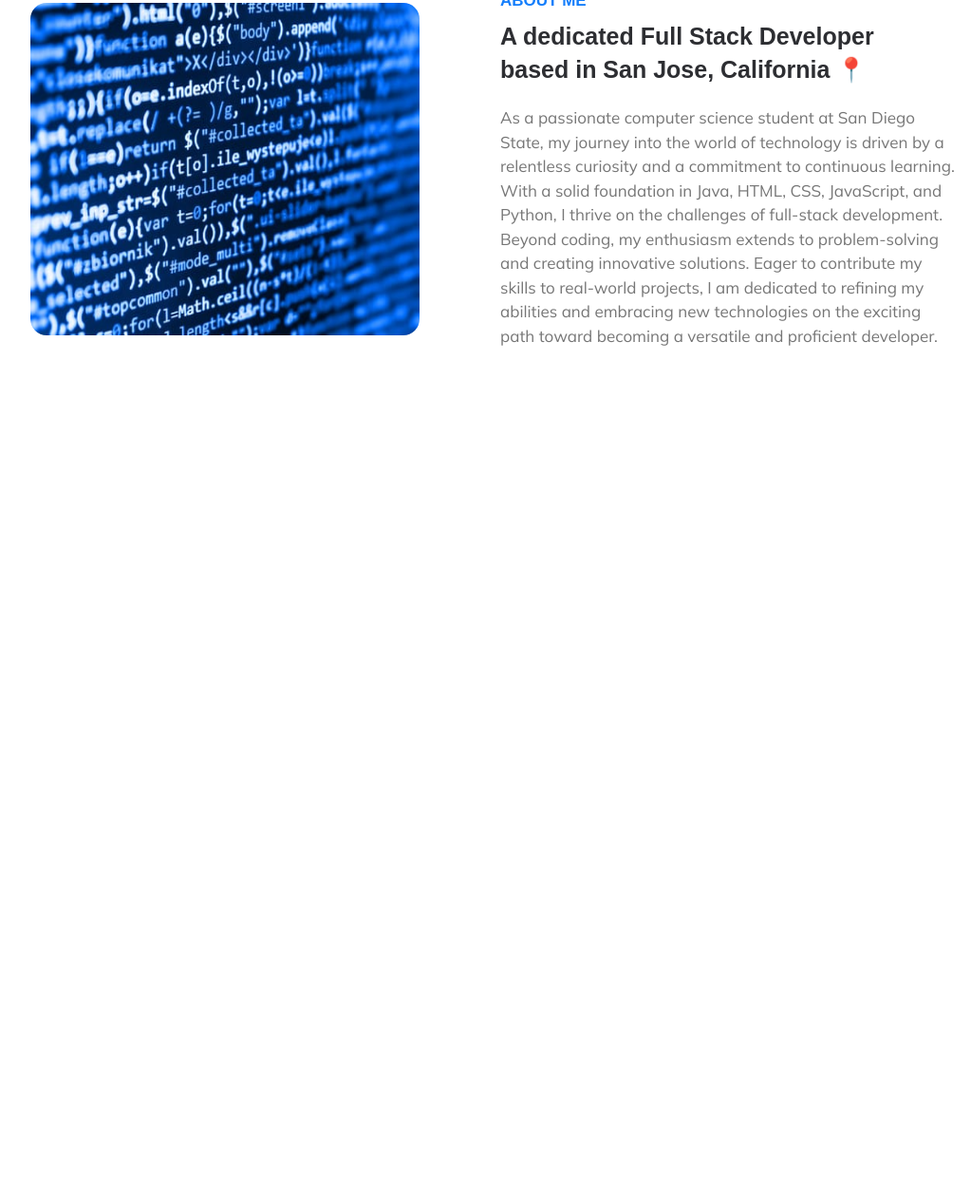
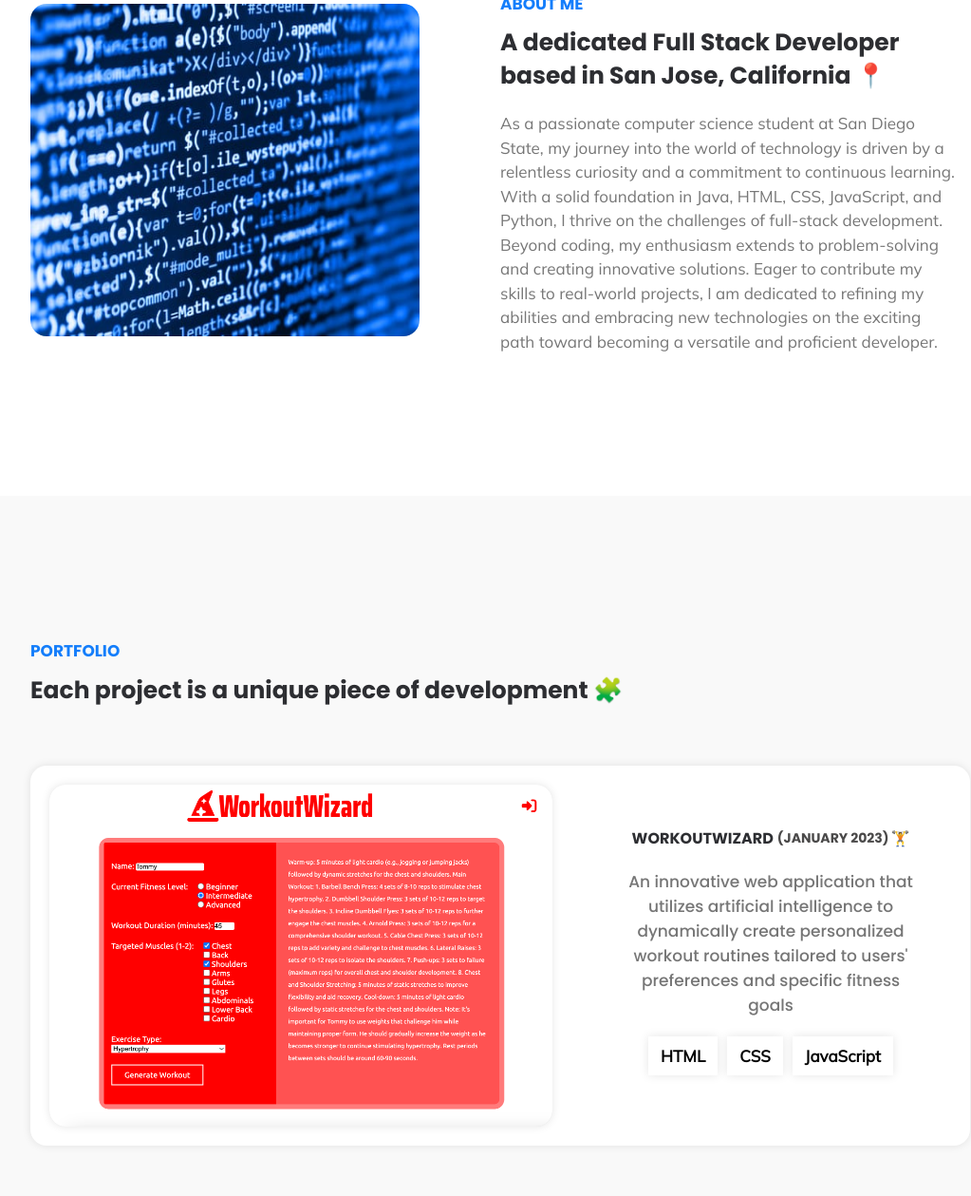
Before and after one commit to tommycomeau3/personal-v2, a plain HTML site: page index.html in a window 1280 px wide. Shown: the part 959-2218 px from the top of the page at 95% size, without its empty margins (113-1136 px from the left). Before the commit the page ends 1475 px from the top, so only its background shows below. Drawn offline with nearby package versions, Linux system fonts and the light colour scheme.

Commit message:
Updates to the Projects section

```diff
--- a/index.html
+++ b/index.html
@@ -17,7 +17,7 @@
                 <a href="#about" class="nav-link">About</a>
             </li>
             <li>
-                <a href="#projects" class="nav-link">Project</a>
+                <a href="#projects" class="nav-link">Projects</a>
             </li>
             <li>
                 <a href="#contact" class="nav-link">Contact</a>
@@ -97,6 +97,31 @@
         </div>
     </section>
 
+    <section class="projects" id="projects">
+        <div class="project-container">
+            <div class="project-content">
+                <p>Portfolio</p>
+                <h3>Each project is a unique piece of development 🧩</h3>
+                <div class="projects-grid">
+                    <div class="pro pro__1 undefined">
+                        <div class="pro__img">
+                            <img src="v4.png" alt="website">
+                        </div>
+                        <div class="pro__text">
+                            <h3>WorkoutWizard<span class="date-class">(January 2023)</span>🏋️</h3>
+                            <p>An innovative web application that utilizes artificial intelligence to dynamically create personalized workout routines tailored to users' preferences and specific fitness goals</p>
+                            <div class="stack">
+                                <p>HTML</p>
+                                <p>CSS</p>
+                                <p>JavaScript</p>
+                            </div>
+                        </div>
+                    </div>
+                </div>
+            </div>
+        </div>
+    </section>
+
     <script type="module" src="https://unpkg.com/ionicons@5.5.2/dist/ionicons/ionicons.esm.js"></script>
     <script nomodule src="https://unpkg.com/ionicons@5.5.2/dist/ionicons/ionicons.js"></script>
 </body>
--- a/style.css
+++ b/style.css
@@ -1,5 +1,6 @@
 @import url('https://fonts.googleapis.com/css2?family=Open+Sans:wght@600;700;800&display=swap');
 @import url('https://fonts.googleapis.com/css2?family=Mulish&display=swap');
+@import url('https://fonts.googleapis.com/css2?family=Poppins:wght@500;600;700;800&display=swap');
 
 html {
     font-size: 62.5%;
@@ -262,6 +263,130 @@ nav ul a:hover {
     line-height: 1.5;
 }
 
+.projects {
+    background-color: #f9f9f9;
+    padding: 15rem 0;
+}
+
+.project-container {
+    margin: 0 auto;
+    max-width: 107rem;
+    padding: 0 4rem;
+}
+
+.project-content {
+    display: flex;
+    flex-direction: column;
+}
+
+.project-content p {
+    color: #147efb;
+    font-size: 1.7rem;
+    font-weight: 700;
+    margin-bottom: 1rem;
+    text-transform: uppercase;
+}
+
+.project-content h3 {
+    color: #2d2e32;
+    font-size: 2.5rem;
+    margin-bottom: 6rem;
+}
+
+.projects-grid {
+    grid-gap: 5rem;
+    display: grid;
+    gap: 5rem;
+    grid-template-columns: 1fr;
+    grid-template-rows: auto auto;
+    height: auto;
+    width: 100%;
+}
+
+.projects-grid .pro__1 {
+    flex-direction: row;
+    gap: 8rem;
+    height: 40rem;
+    padding: 2rem;
+}
+
+.projects-grid .pro {
+    background-color: #fff;
+    border-radius: 1.7rem;
+    box-shadow: 0 0 10px rgba(0,0,0,.1);
+    display: flex;
+}
+
+.projects-grid .pro__img {
+    display: flex;
+    align-items: center;
+    background-color: hsla(0,0%,46%,.2);
+    border-radius: 1.7rem;
+    box-shadow: 0 0 10px rgba(0,0,0,.1);
+    height: auto;
+    overflow: hidden;
+    width: 53rem;
+}
+
+.projects-grid .pro__img img {
+    height: auto;
+    width: 100%;
+}
+
+.projects-grid .pro__text {
+    display: flex;
+    flex-direction: column;
+    height: auto;
+    justify-content: center;
+    text-align: center;
+    width: 30rem;
+}
+
+.projects-grid .pro__text h3 {
+    align-items: center;
+    color: #2d2e32;
+    display: flex;
+    font-size: 1.6rem;
+    gap: 0.2rem;
+    justify-content: center;
+    margin-bottom: 2rem;
+    position: relative;
+    text-transform: uppercase;
+    font-family: 'Poppins', 'sans-serif';
+    font-weight: 700;
+}
+
+.date-class {
+    color: hsla(0,5%,8%,.773);
+    font-size: 1.4rem;
+    margin-left: 0.2rem;
+}
+
+.projects-grid .pro__text p {
+    color: #767676;
+    font-size: 1.7rem;
+    font-weight: 500;
+    text-align: center;
+    text-transform: none;
+    font-family: 'Poppins','sans-serif';
+}
+
+.stack {
+    display: flex;
+    gap: 1rem;
+    justify-content: center;
+    margin-top: 1rem;
+}
+
+.stack p {
+    background-color: #fff;
+    box-shadow: 0 0 10px rgba(0,0,0,.1);
+    color: #000!important;
+    font-family: Mulish,sans-serif!important;
+    font-weight: 600!important;
+    padding: 1rem 1.3rem;
+}
+
 @keyframes morph {
     0% {
         border-radius: 60% 40% 30% 70%/60% 30% 70% 40%;
```
Also changed, not shown: img-v3.png (added), python.svg (deleted), v4.png (added), v5.png (added), website-image-v2.png (added), wesbite-img.png (added).
